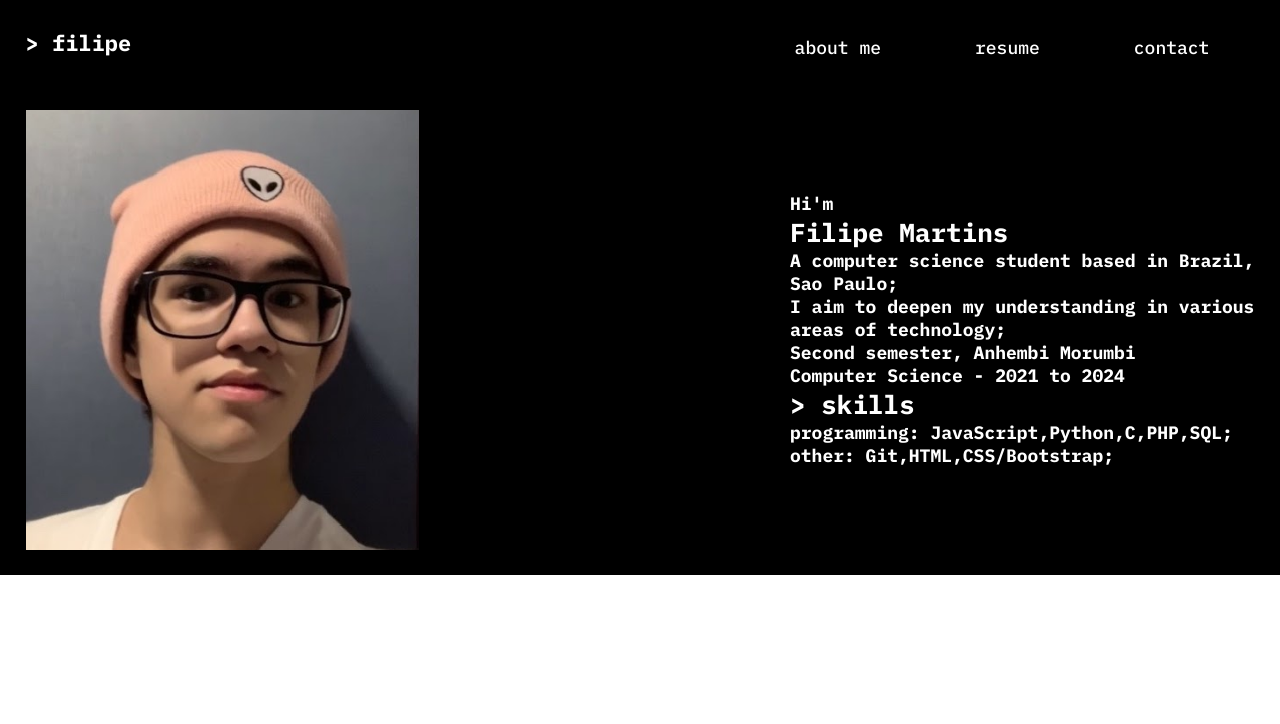
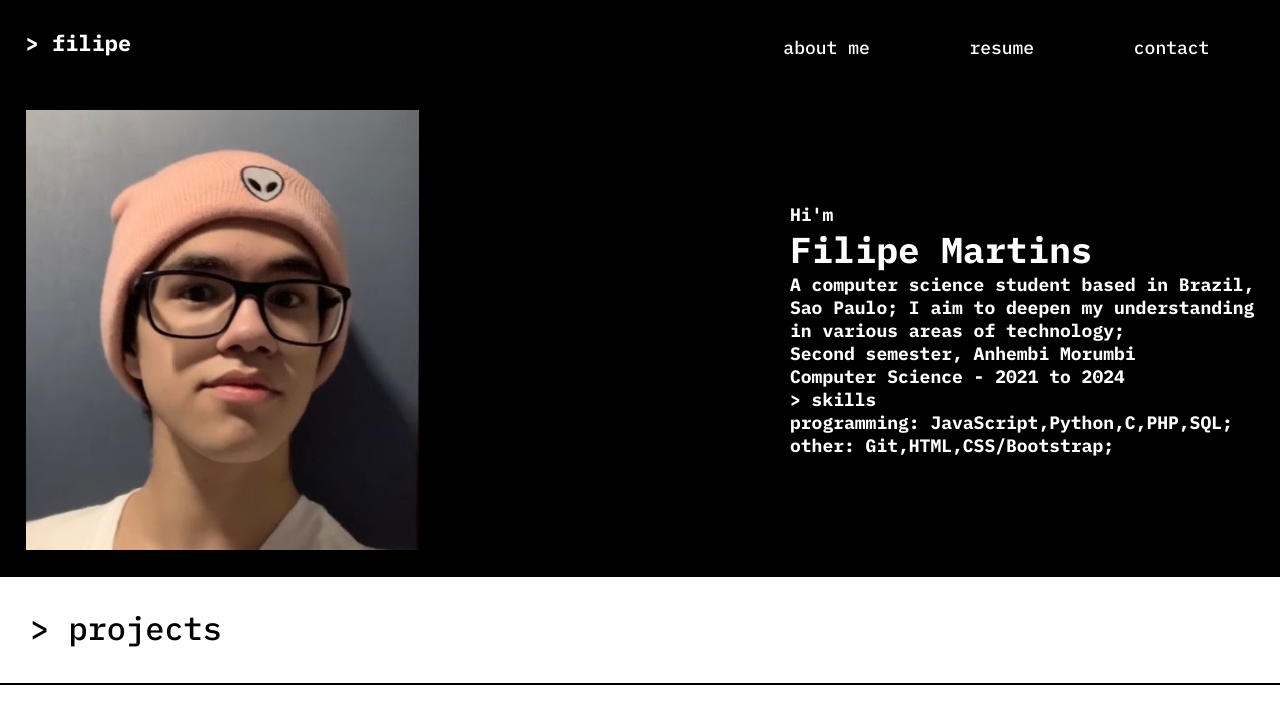
Before and after one commit to filipoow/filipe_portfolio, a plain HTML site: page index.html in a window 1280 px wide. Drawn offline with Linux system fonts and the light colour scheme.

Commit message:
add project-content, add project style

```diff
--- a/index.html
+++ b/index.html
@@ -24,14 +24,19 @@
         <div class="about-text">
             <h3 class="about-h3">Hi'm</h3>
             <h1 class="about-h1">Filipe Martins</h1>
-            <h3 class="about-h3">A computer science student based in Brazil,<br>Sao Paulo;</h3>
-            <h3 class="about-h3">I aim to deepen my understanding in various<br>areas of technology;</h3>
+            <h3 class="about-h3">A computer science student based in Brazil,<br>Sao Paulo; I aim to deepen my understanding<br>in various areas of technology;</h3>
             <h3 class="about-h3">Second semester, Anhembi Morumbi</h3>
             <h3 class="about-h3">Computer Science - 2021 to 2024</h3>
-            <h1 class="about-h1">> skills</h1>
+            <h3 class="about-h3">> skills</h3>
             <h3 class="about-h3">programming: JavaScript,Python,C,PHP,SQL;</h3>
             <h3 class="about-h3">other: Git,HTML,CSS/Bootstrap;</h3>
         </div>
     </div>
+    <div class="title">
+        <h1 class="project-name">> projects</h1>
+    </div>
+    <div class="projects">
+
+    </div>
 </body>
 </html>
--- a/style.css
+++ b/style.css
@@ -6,6 +6,7 @@
 }
 
 *{
+    font-family: "IBM Plex Mono", sans-serif;
     box-sizing: border-box;
     margin: 0;
     padding: 0;
@@ -14,13 +15,11 @@
 
 header .logo{
     color: var(--secondary-color);
-    font-family: "IBM Plex Mono", sans-serif;
     font-size: 22px;
     cursor: pointer;
     margin-right: auto;
 }
 .nav_li, .nav_a{
-    font-family: "IBM Plex Mono", sans-serif;
     font-weight: 500;
     font-size: 18px;
     color: var(--secondary-color);
@@ -58,12 +57,43 @@ header{
     margin-right: auto;
 }
 .about-text{
-    font-family: "IBM Plex Mono", sans-serif;
     color: var(--secondary-color);
 }
 .about-h1{
-    font-size: 26px;
+    font-size: 36px;
 }
 .about-h3{
     font-size: 18px;
 }
+/* projects */
+
+.title{
+    width: 100%;
+    height: 110px;
+    background-color: var(--secondary-color);
+    border-style: solid;
+    border-width: 2px 0px 2px 0px;
+}
+.title .project-name{
+    font-weight: 500;
+    background-color: var(--secondary-color);
+    padding-bottom: 10px;
+    margin-right: auto;
+    margin: 30px;
+}
+.projects{
+    width: 100%;
+    height: 540px;
+    background-color: var(--secondary-color);
+    display: flex;
+    flex-wrap: wrap;
+}
+
+/* projects */
+/* resume page */
+.resume{
+    background-color: var(--main-color);
+    display: flex;
+    justify-content: center;
+}
+/* resume page */
```
